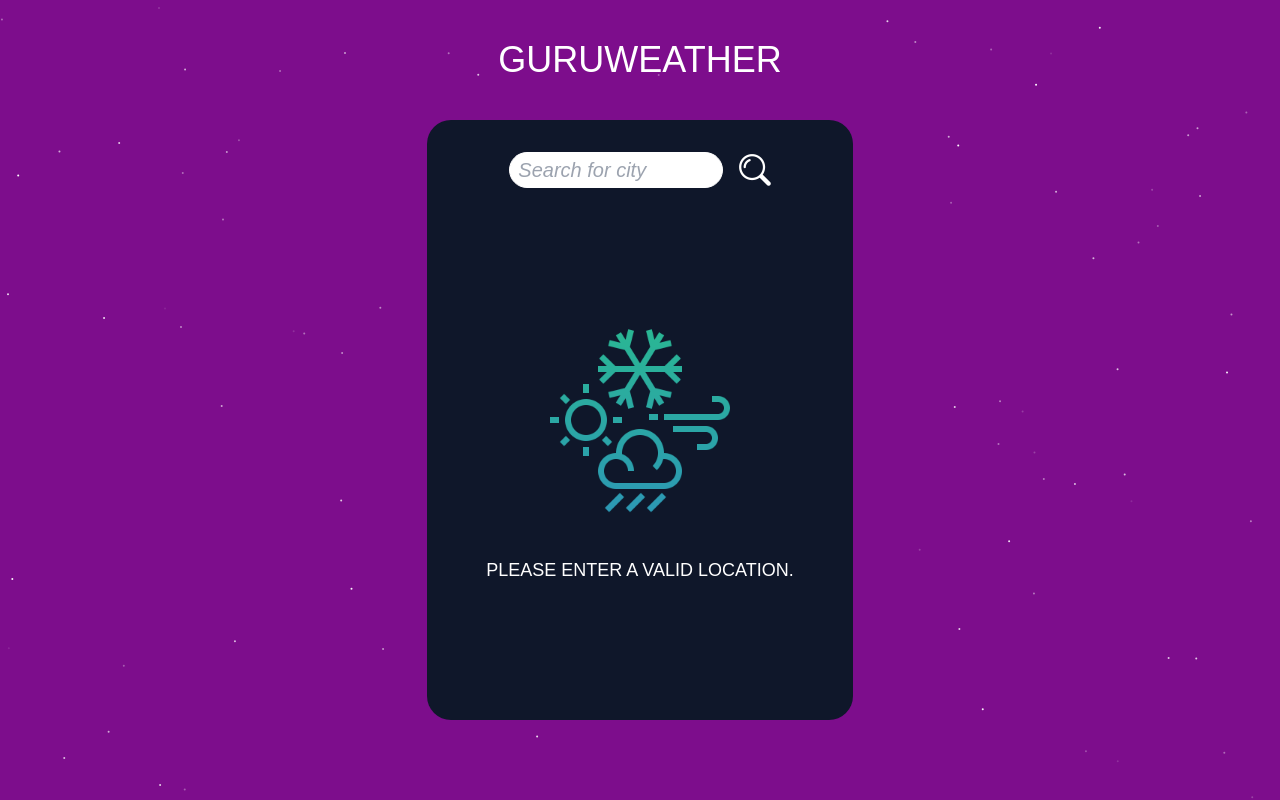
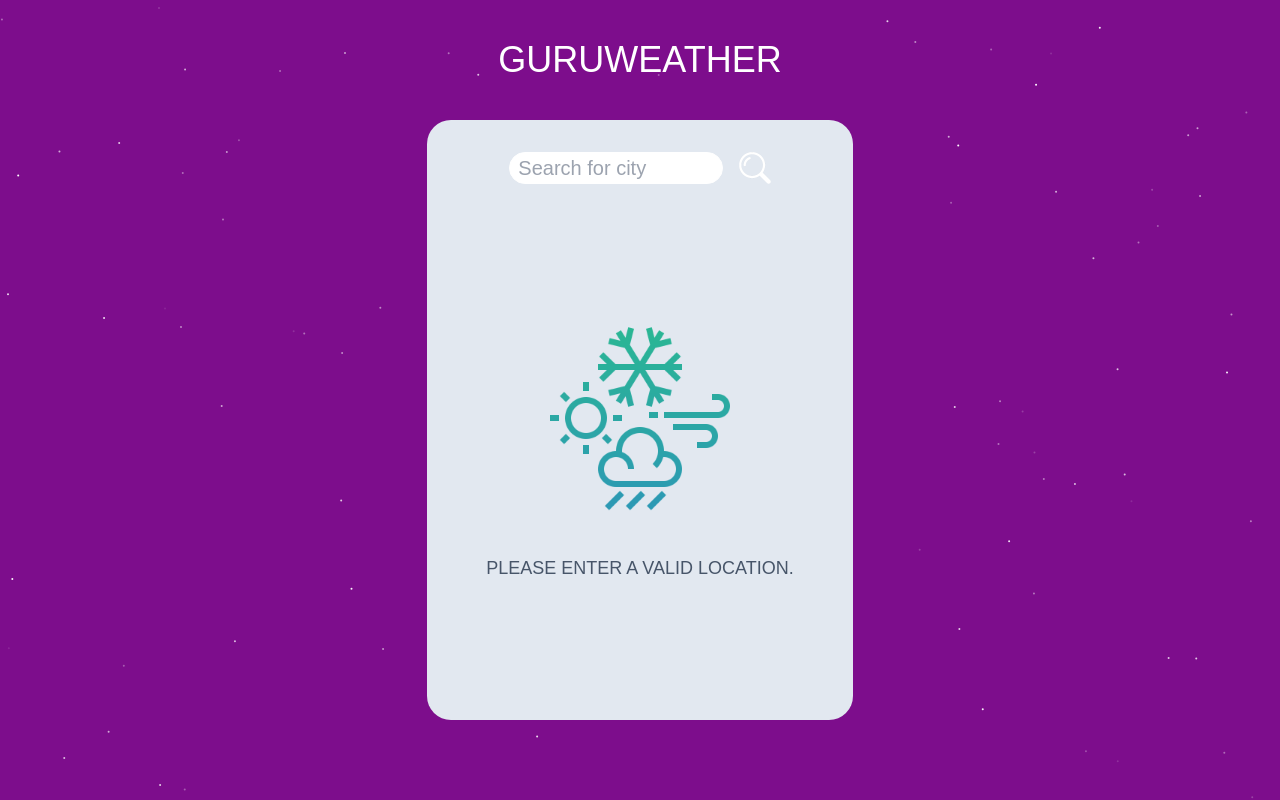
Before and after one commit to Sizimon/REACT-WEATHER-APP, a React (Vite) app in the folder weather-app/: page / in a window 1280 px wide. Built offline with nearby package versions, Linux system fonts and the light colour scheme; a web font is replaced by a local one.

Commit message:
Feat: Change styling colors and tested with implementing animations.

```diff
--- a/weather-app/src/App.jsx
+++ b/weather-app/src/App.jsx
@@ -10,7 +10,7 @@ function App() {
       <div className='h-auto flex items-center justify-start flex-col'>
         <Header />
       </div>
-      <div className="h-3/4 w-10/12 md:w-10/12 lg:w-4/12 py-4 bg-slate-900 rounded-3xl flex flex-col items-center">
+      <div className="h-3/4 w-10/12 md:w-10/12 lg:w-4/12 py-4 bg-slate-200 rounded-3xl flex flex-col items-center">
         <WeatherBox />
       </div>
       <ParticleBackground />
--- a/weather-app/src/components/SeachBar.jsx
+++ b/weather-app/src/components/SeachBar.jsx
@@ -99,7 +99,7 @@ export default function SearchBar({ setData, setCurrentWeather }) {
     return (
         <form className='flex flex-col items-center self-start w-full'>
             <div className="flex w-full flex-row items-center justify-evenly md:justify-center md:gap-4 my-4">
-                <input className="text-black font-neonTilt h-9 md:h-14 lg:h-9 w-3/4 md:w-1/2 pl-2 outline-none bg-white rounded-3xl border border-white text-md md:text-xl placeholder:italic transition ease-in-out hover:"
+                <input className="text-black font-neonTilt h-9 md:h-14 lg:h-8 w-3/4 md:w-1/2 pl-2 outline-none bg-white rounded-3xl border border-white text-md md:text-xl transition ease-in-out"
                     value={location}
                     onChange={e => setLocation(e.target.value)}
                     onKeyDown={(e) => {
--- a/weather-app/src/components/WeatherBox.jsx
+++ b/weather-app/src/components/WeatherBox.jsx
@@ -11,14 +11,14 @@ export default function WeatherBox() {
         <>
             <SearchBar setData={setData} setCurrentWeather={setCurrentWeather}/>
             {currentWeather === IconImages.defaultIcon ?
-                <div className='flex items-center flex-col font-neonTilt text-white m-auto gap-10'>
+                <div className='flex items-center flex-col font-neonTilt text-slate-600 m-auto gap-10'>
                     <span className='w-48 md:w-72 lg:w-48 h-auto'>
                         <img src={currentWeather} />
                     </span>
                     <p className='uppercase md:text-2xl lg:text-lg'>Please Enter a Valid Location.</p>
                 </div> :
                 <>
-                    <div className='flex items-center flex-col gap-6 font-neonTilt text-white m-auto'>
+                    <div className='flex items-center flex-col gap-6 font-neonTilt text-slate-600 m-auto'>
                         <span>
                             <h3 className='text-2xl md:text-4xl lg:text-2xl'>{data.name}</h3>
                         </span>
@@ -27,12 +27,12 @@ export default function WeatherBox() {
                         </span>
                         {data.weather ? <p className='uppercase text-md md:text-2xl lg:text-md'>{data.weather[0].description}</p> : null}
                     </div>
-                    <div className='flex flex-col font-neonTilt text-white text-2xl m-auto'>
+                    <div className='flex flex-col font-neonTilt text-slate-600 text-2xl m-auto'>
                         <span>
                             {data.main ? <h3 className='text-4xl md:text-6xl lg:text-4xl'>{Math.round(data.main.temp)}°C</h3> : null}
                         </span>
                     </div>
-                    <div className='flex flex-row gap-6 font-neonTilt text-white pb-4 items-center justify-evenly w-full m-auto'>
+                    <div className='flex flex-row gap-6 font-neonTilt text-slate-600 pb-4 items-center justify-evenly w-full m-auto'>
                         <div className='w-1/4 flex flex-col items-center align-center text-center'>
                             <img src={IconImages.humidityIcon} className='w-12 md:w-20 lg:w-12' />
                             {data.main ? <p className='text-sm md:text-2xl lg:text-sm'>Humidity: {data.main.humidity}%</p> : null}
```
